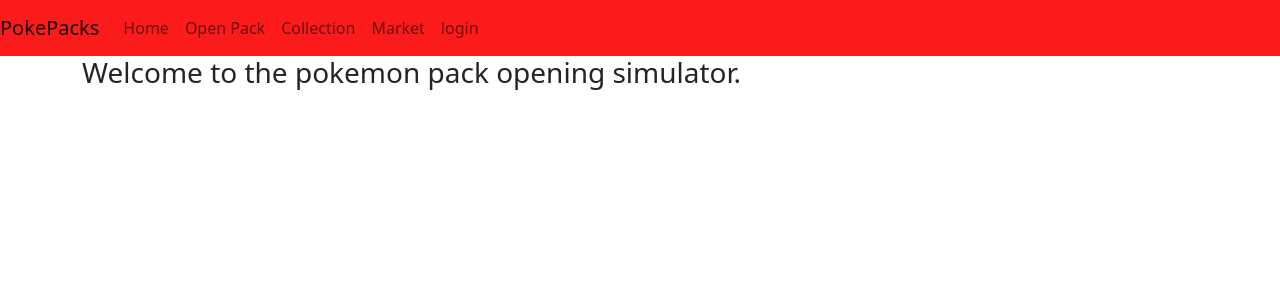
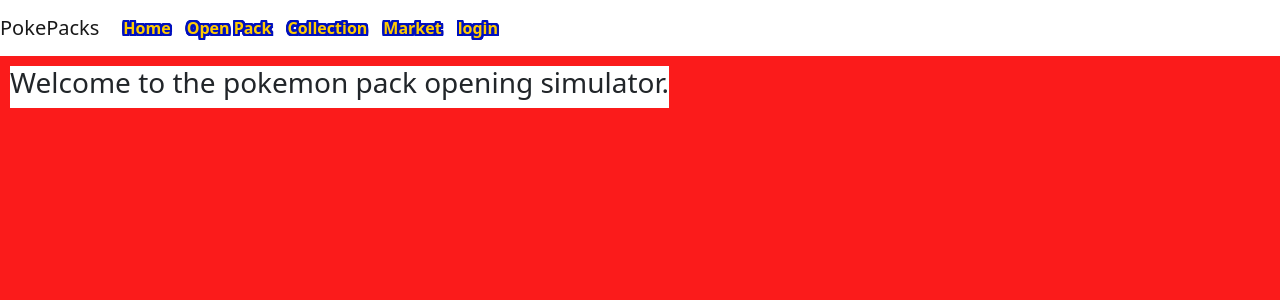
Before and after one commit to DenverJensen/pokepacks, a Django app: page /pokepacks/ in a window 1280 px wide. Shown: the top 300 px of the page. Run offline with Django 3.2, Linux system fonts and the light colour scheme.

Commit message:
base css

```diff
--- a/pokesite/pokepacks/static/pokepacks/base.css
+++ b/pokesite/pokepacks/static/pokepacks/base.css
@@ -1,6 +1,51 @@
 body {
-    background-color: rgb(255, 255, 255);
+    background-color: rgb(251, 27, 27);
 }
 .navbar {
-    background-color: rgb(251, 27, 27) !important;
+    background-color:rgb(255, 255, 255) !important;
 }
+.home-container{
+    background-color: white;
+    display: inline-block;
+    margin:10px;
+    border: 5px;
+}
+
+.nav-link{
+    color: rgb(255, 204, 0)!important;
+    font-weight: 800;
+    text-shadow:
+    -2px   -2px  rgb(0, 17, 190),
+    -2px -1.5px rgb(0, 17, 190),
+    -2px   -1px rgb(0, 17, 190),
+    -2px -0.5px rgb(0, 17, 190),
+    -2px    0px rgb(0, 17, 190),
+    -2px  0.5px rgb(0, 17, 190),
+    -2px    1px rgb(0, 17, 190),
+    -2px  1.5px rgb(0, 17, 190),
+    -2px    2px rgb(0, 17, 190),
+    -1.5px  2px rgb(0, 17, 190),
+    -1px    2px rgb(0, 17, 190),
+    -0.5px  2px rgb(0, 17, 190),
+    0px     2px rgb(0, 17, 190),
+    0.5px   2px rgb(0, 17, 190),
+    1px     2px rgb(0, 17, 190),
+    1.5px   2px rgb(0, 17, 190),
+    2px     2px rgb(0, 17, 190),
+    2px   1.5px rgb(0, 17, 190),
+    2px     1px rgb(0, 17, 190),
+    2px   0.5px rgb(0, 17, 190),
+    2px     0px rgb(0, 17, 190),
+    2px  -0.5px rgb(0, 17, 190),
+    2px    -1px rgb(0, 17, 190),
+    2px  -1.5px rgb(0, 17, 190),
+    2px    -2px rgb(0, 17, 190),
+    1.5px  -2px rgb(0, 17, 190),
+    1px    -2px rgb(0, 17, 190),
+    0.5px  -2px rgb(0, 17, 190),
+    0px    -2px rgb(0, 17, 190),
+    -0.5px -2px rgb(0, 17, 190),
+    -1px   -2px rgb(0, 17, 190),
+    -1.5px -2px rgb(0, 17, 190);
+
+}
--- a/pokesite/pokepacks/templates/pokepacks/home.html
+++ b/pokesite/pokepacks/templates/pokepacks/home.html
@@ -10,7 +10,7 @@
     </head>
     <body>
         {% block body %}
-        <div class="container">
+        <div class="home-container">
             <h3>
                 Welcome to the pokemon pack opening simulator.
             <h3>
--- a/pokesite/users/templates/users/login.html
+++ b/pokesite/users/templates/users/login.html
@@ -1,3 +1,6 @@
+{% extends 'pokepacks/base.html'%}
+
+
 <!DOCTYPE html>
 <html lang="en">
     <head>
--- a/pokesite/users/templates/users/logout.html
+++ b/pokesite/users/templates/users/logout.html
@@ -1,3 +1,6 @@
+{% extends 'pokepacks/base.html'%}
+
+
 <!DOCTYPE html>
 <html lang="en">
     <head>
--- a/pokesite/users/templates/users/register.html
+++ b/pokesite/users/templates/users/register.html
@@ -1,3 +1,6 @@
+{% extends 'pokepacks/base.html'%}
+
+
 <!DOCTYPE html>
 <html lang="en">
     <head>
```
